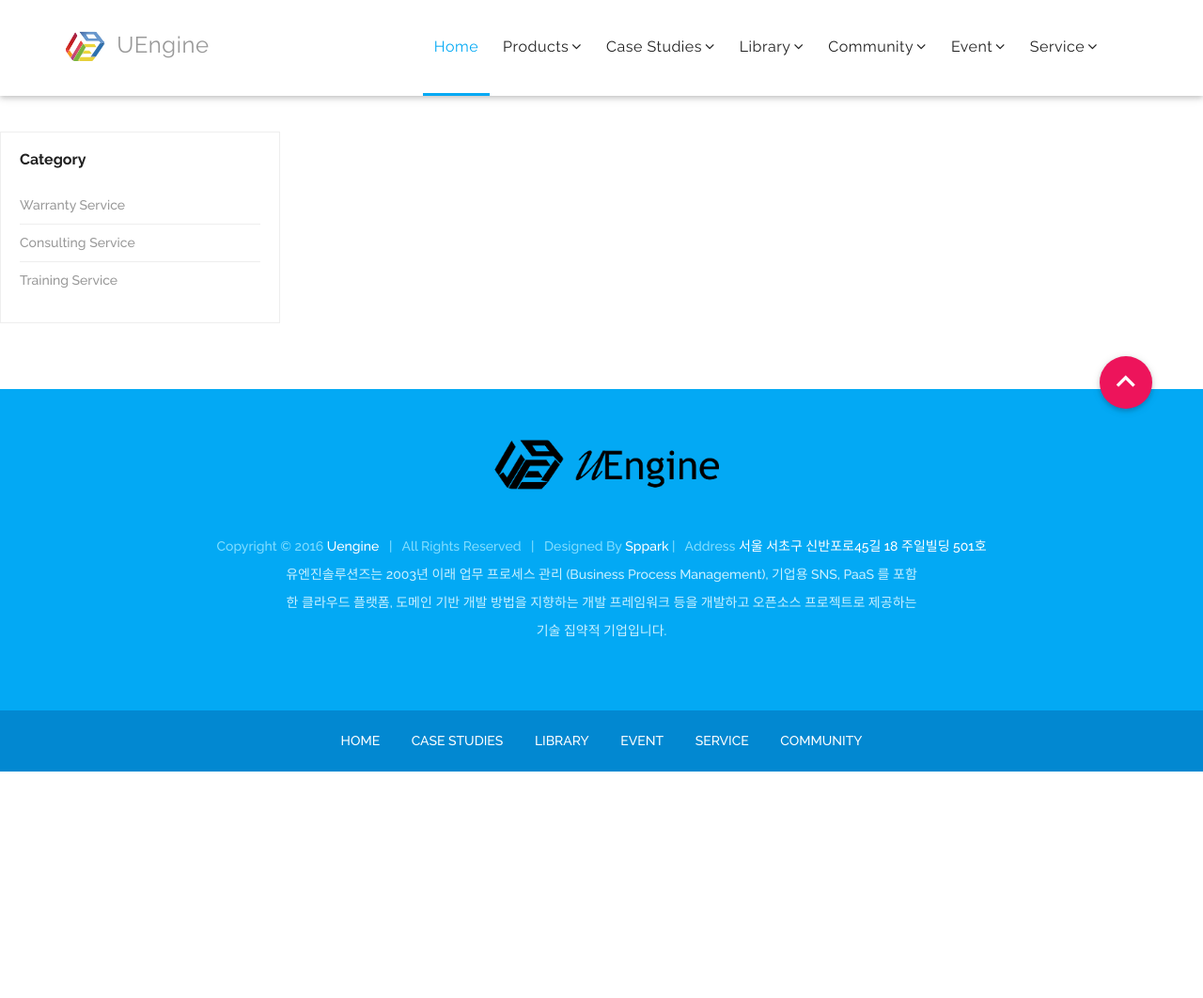
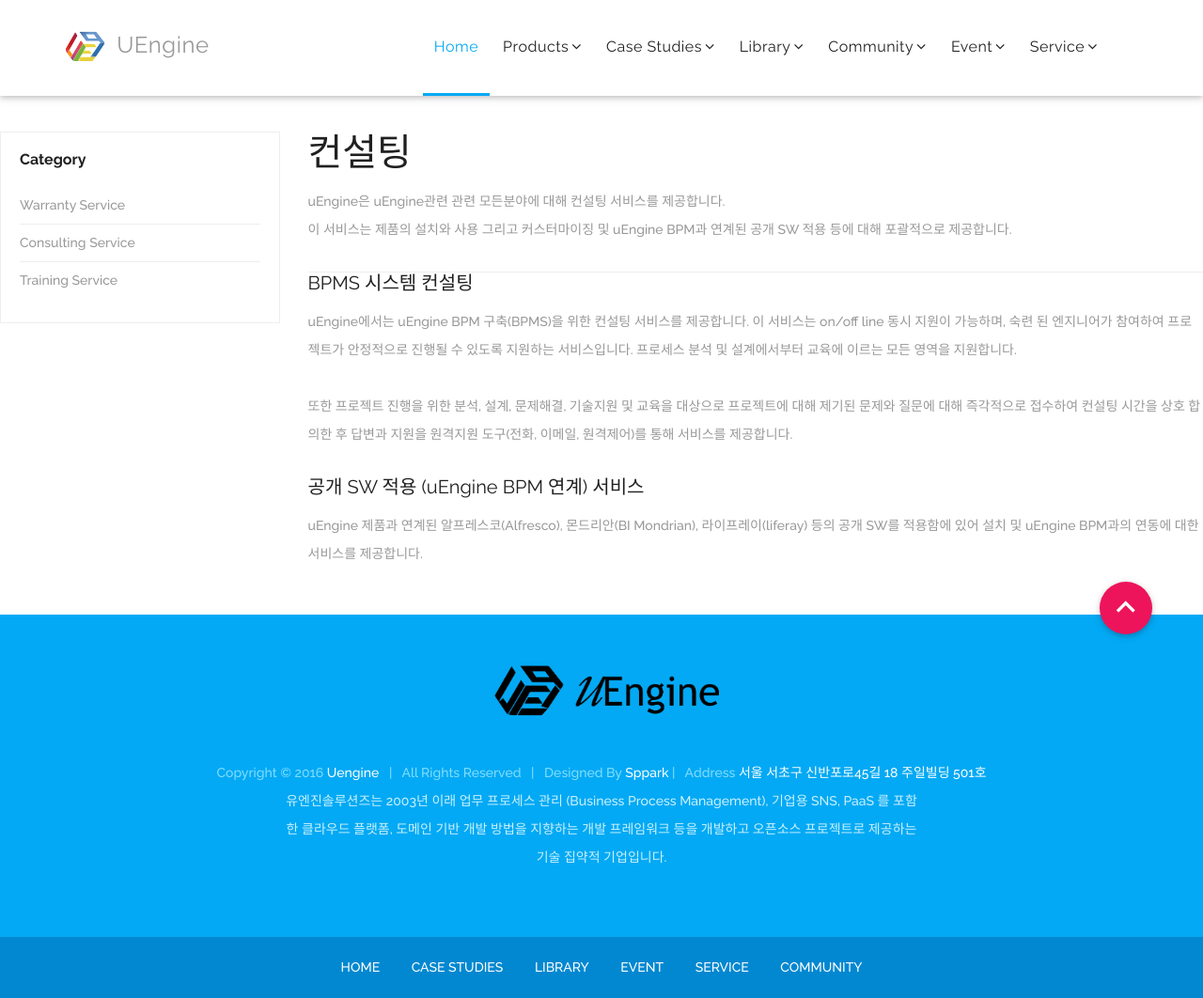
Before and after one commit to TheOpenCloudEngine/theopencloudengine.github.io, a Jekyll site: the page built from service/consulting.md, in a window 1280 px wide. Shown: the whole page at 94% size. Built offline with Jekyll 4.4.1, drawn with Linux system fonts in a browser that asks for light colours; our own code applies the rules of GitHub Pages for plain Markdown files; before the commit the page ends 900 px from its top, so only the background shows below that.

Commit message:
Update consulting.md

```diff
--- a/service/consulting.md
+++ b/service/consulting.md
@@ -3,3 +3,21 @@ layout: default
 permalink: /service/consulting
 showgroup: true
 ---
+
+# 컨설팅
+uEngine은 uEngine관련 관련 모든분야에 대해 컨설팅 서비스를 제공합니다.
+이 서비스는 제품의 설치와 사용 그리고 커스터마이징 및 uEngine BPM과 연계된 공개 SW 적용 등에 대해 포괄적으로 제공합니다.
+<br>
+
+---
+
+## BPMS 시스템 컨설팅
+
+uEngine에서는 uEngine BPM 구축(BPMS)을 위한 컨설팅 서비스를 제공합니다. 이 서비스는 on/off line 동시 지원이 가능하며, 숙련 된 엔지니어가 참여하여 프로젝트가 안정적으로 진행될 수 있도록 지원하는 서비스입니다. 프로세스 분석 및 설계에서부터 교육에 이르는 모든 영역을 지원합니다.
+
+또한 프로젝트 진행을 위한 분석, 설계, 문제해결, 기술지원 및 교육을 대상으로 프로젝트에 대해 제기된 문제와 질문에 대해 즉각적으로 접수하여 컨설팅 시간을 상호 합의한 후 답변과 지원을 원격지원 도구(전화, 이메일, 원격제어)를 통해 서비스를 제공합니다.
+
+
+## 공개 SW 적용 (uEngine BPM 연계) 서비스
+
+uEngine 제품과 연계된 알프레스코(Alfresco), 몬드리안(BI Mondrian), 라이프레이(liferay) 등의 공개 SW를 적용함에 있어 설치 및 uEngine BPM과의 연동에 대한 서비스를 제공합니다.
```
